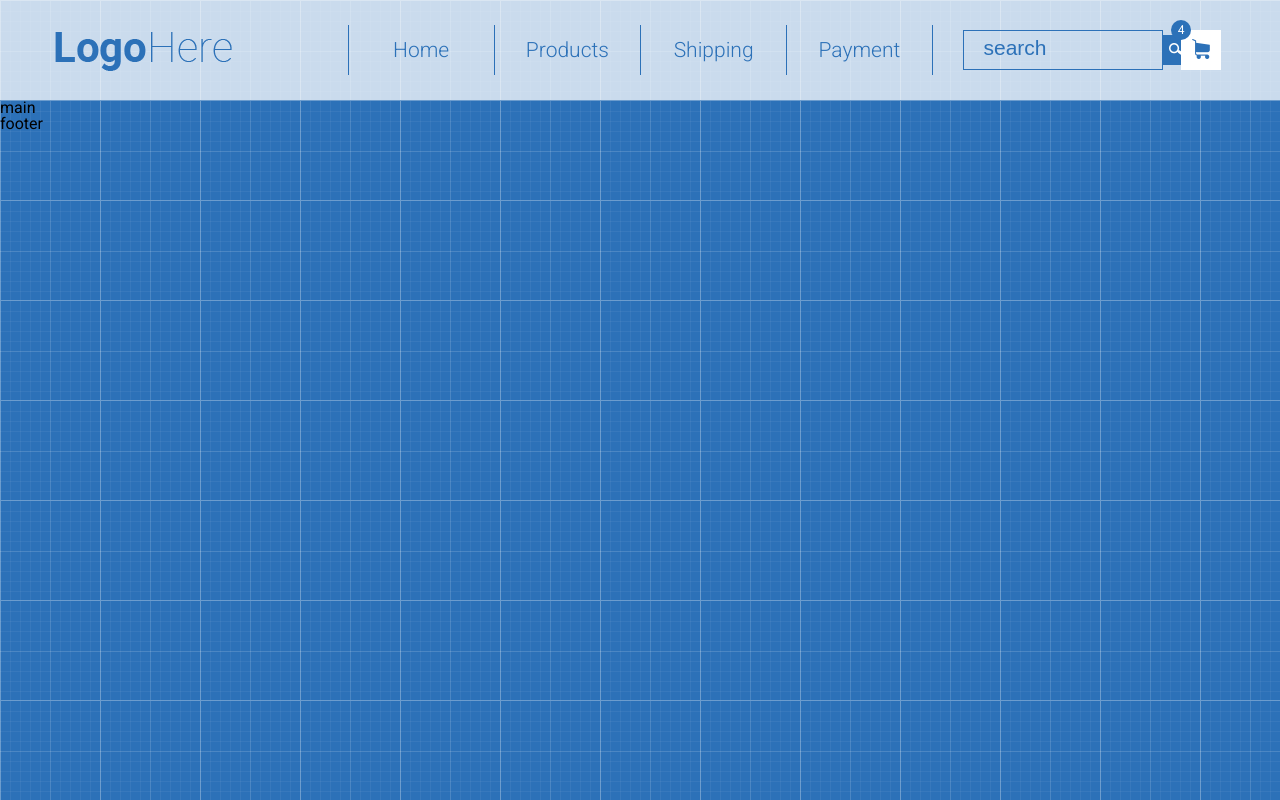
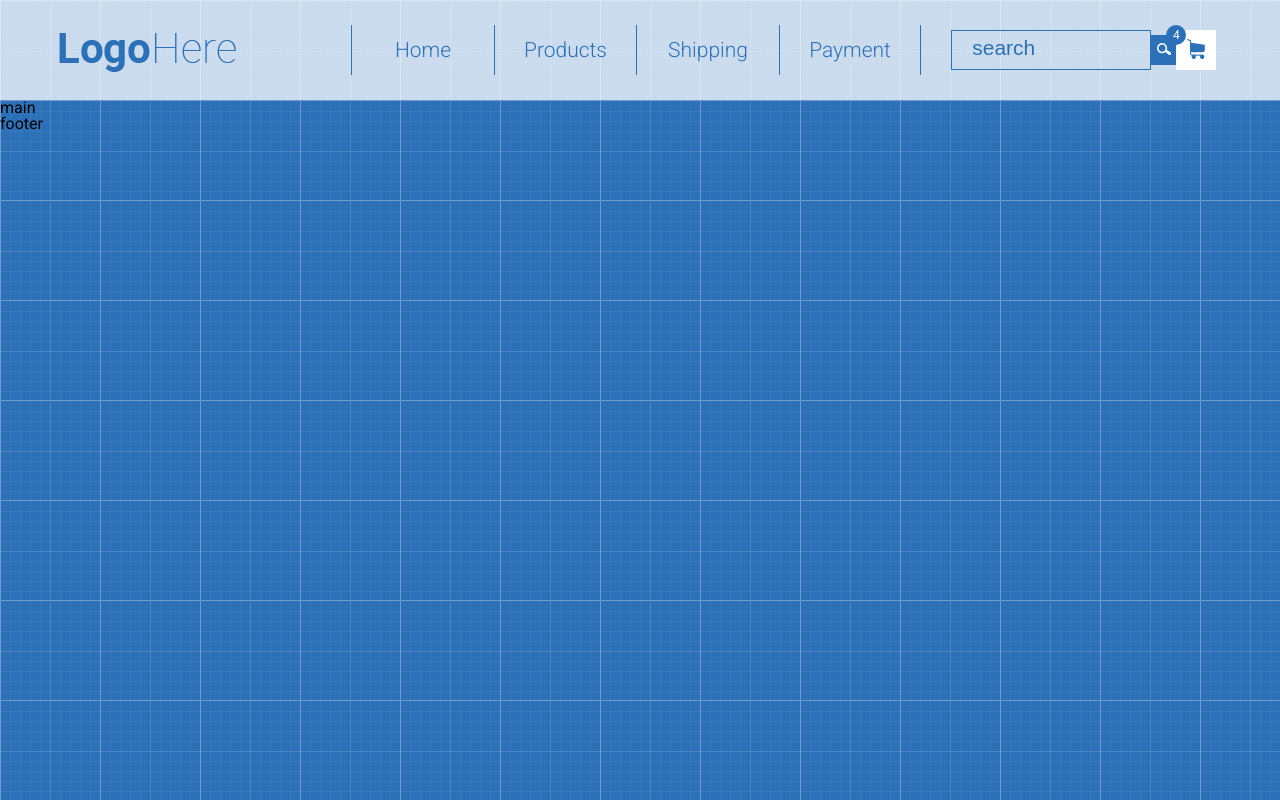
Before and after one commit to alexandervolok/alexandervolok.github.io, a plain HTML site: page index.html in a window 1280 px wide. Drawn offline with Linux system fonts and the light colour scheme.

Commit message:
changed posotioning of header items to flex

```diff
--- a/index.html
+++ b/index.html
@@ -16,7 +16,6 @@
 						<img class="logo" src="images/icon (3).png" alt="">
 					</a>
 				</div>
-				<div class="col-md-6">
 					<nav>
 						<ul class="menu">
 							<li><a href="">Home</a></li>
@@ -25,8 +24,7 @@
 							<li><a href="">Payment</a></li>
 						</ul>
 					</nav>
-				</div>
-				<div class="col-md-3">
+				<div class="col-md-6">
 					<div class="col-md-85">
 						<form class="searchbar">
 							<input type="text" placeholder="search">
--- a/style.css
+++ b/style.css
@@ -14,22 +14,31 @@ body {
 	display: block;
 	clear: both;
 }
-[class*="col-"] {
-	float: left;
+.row {
+	display: flex;
+	flex-direction: row;
+	justify-content: center;
+	align-items: center;
 }
 .col-md-3 {
 	width: 25%;
 }
-.col-md-6 {
-	width: 50%;
-}
+
 .header {
 	background-color: rgba(255,255,255,0.75);
-	padding: 25px 0;
+}
+.menu {
+	display: flex;
+	justify-content: center;
+	flex-direction: row;
+	align-items: center;
+	padding-left: 0;
+	margin: 0 auto;
+	height: 100px;
+	width: 570px;
 }
 .menu li {
 	width: 25%;
-	float: left;
 	border-left: 1px solid #2c71b8;
 }
 .menu li:last-child {
@@ -60,7 +69,6 @@ body {
 	position: relative;
 }
 .basket {
-	margin-top: 5px;
 	width: 40px;
 	height: 40px;
 	background-color: white;
@@ -98,7 +106,7 @@ body {
 	 height: 40px;
 	 border:1px solid #2c71b8;
 	 margin-left: 30px;
-	 margin-top: 5px;
+	 margin-right: 30px;
 }
 
 .searchbar input {
@@ -120,7 +128,13 @@ body {
   	border: none;
   	background-color: #2c71b8;
 }
-.col-md-3 input::placeholder {
+.col-md-6 {
+	display: flex;
+	flex-direction: row;
+	justify-content: center;
+	align-content: center;
+}
+.col-md-6 input::placeholder {
 	color: #2c71b8;
 	font-size: 21px;
 	font-weight: 300;
```
